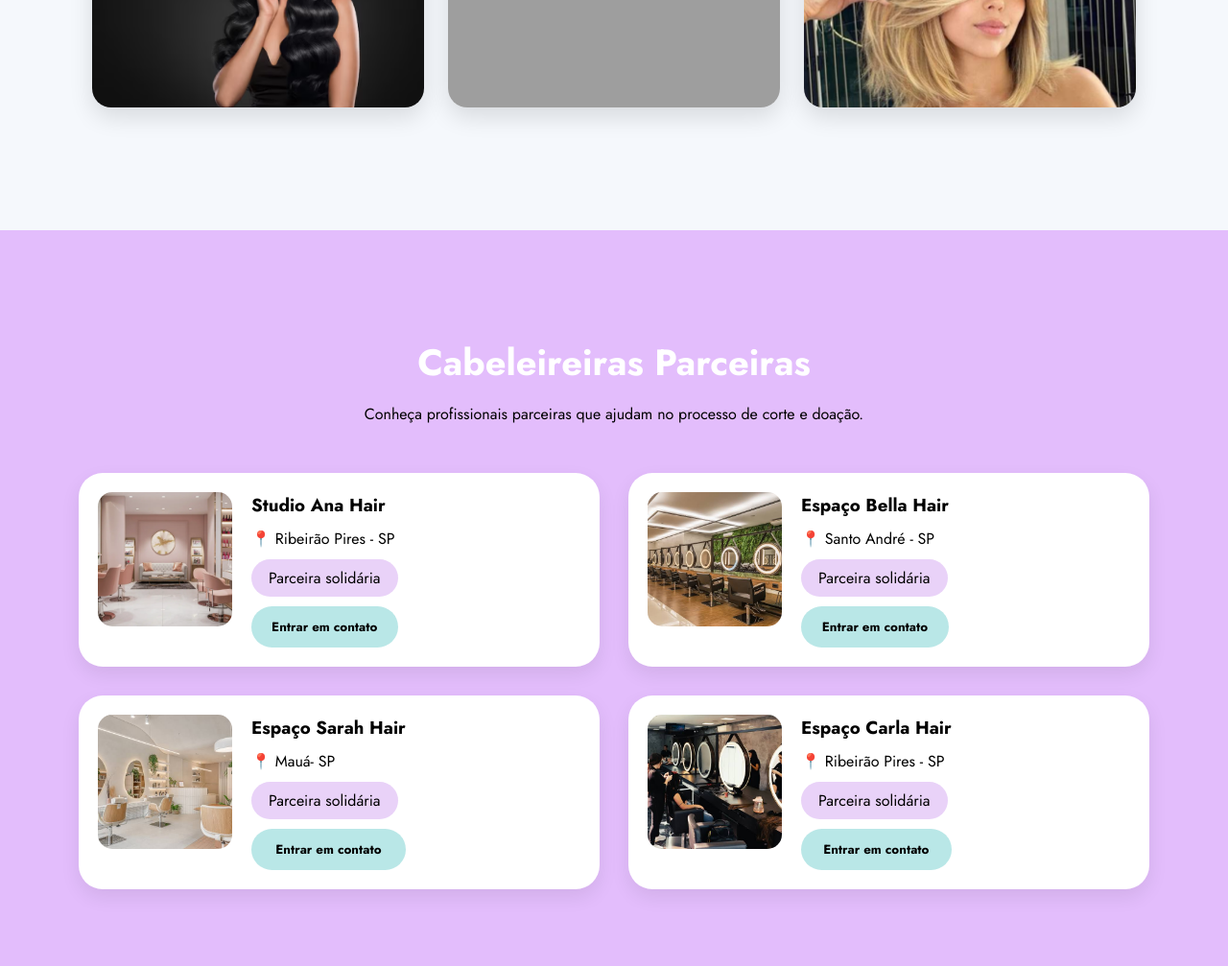
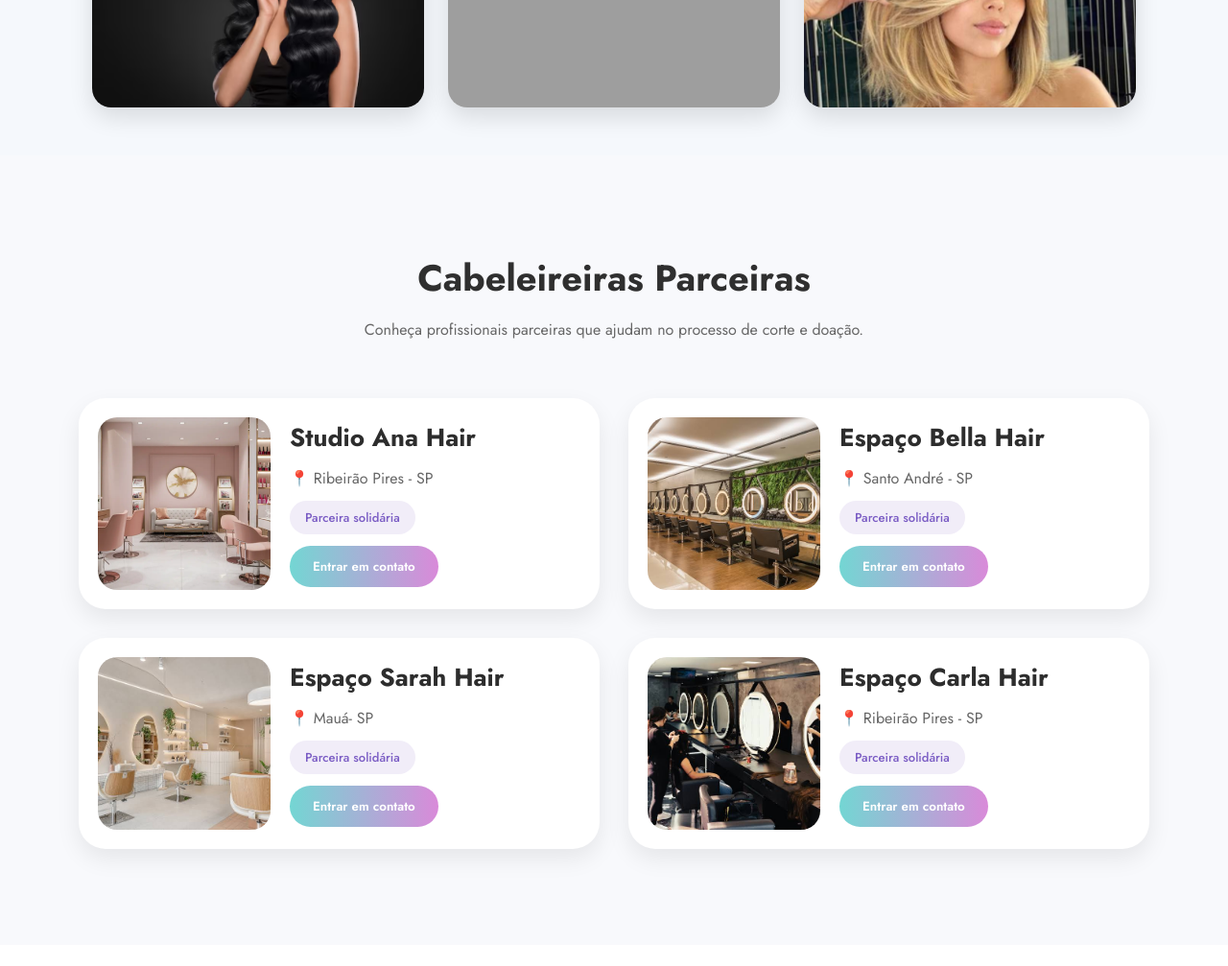
Before and after one commit to mayarasantanna2/vitalize, a PHP site: page /doacao.html in a window 1280 px wide. Shown: the part 978-1985 px from the top of the page at 96% size. After the commit the page ends 1879 px from the top, so only its background shows below. Run offline with PHP 8.4, Linux system fonts and the light colour scheme; grey boxes are pictures that could not be loaded.

Commit message:
cards salao

```diff
--- a/css/style.css
+++ b/css/style.css
@@ -569,6 +569,9 @@ textarea {
 
 
 
+
+
+
 .galeria {
     display: grid;
     grid-template-columns: repeat(3, 1fr);
@@ -591,78 +594,100 @@ textarea {
 }
 
 .parceiras {
-    background-color: #e3bdfc;
-    padding: 30px 20px;
+    padding: 100px 20px;
+    background: #f8f9fc;
+}
 
-    margin-top: 10%;
+.parceiras h2 {
+    text-align: center;
+    font-size: 38px;
+    color: #2f2f2f;
+    margin-bottom: 15px;
+}
+
+.subtitulo {
+    text-align: center;
+    max-width: 600px;
+    margin: auto;
+    color: #666;
 }
 
 .cards-parceiras {
     width: 90%;
-
-    margin: 50px auto;
-
+    margin: 60px auto 0;
     display: grid;
     grid-template-columns: repeat(2, 1fr);
     gap: 30px;
+}
 
-
+.card-salao {
+    background: white;
+    border-radius: 28px;
+    overflow: hidden;
+    display: flex;
+    gap: 20px;
+    padding: 20px;
+    box-shadow: 0 10px 25px rgba(0, 0, 0, .08);
+    transition: .3s;
 }
 
 .card-salao:hover {
     transform: translateY(-8px);
 }
 
-.card-salao {
-    background: white;
-    border-radius: 25px;
-    padding: 20px;
-    display: flex;
-    gap: 20px;
-    transition: .3s;
-    box-shadow: 0 8px 20px rgba(0, 0, 0, .08);
-}
-
 .card-salao img {
-    width: 140px;
-    height: 140px;
-
-    border-radius: 15px;
+    width: 180px;
+    height: 180px;
     object-fit: cover;
+    border-radius: 20px;
 }
 
 .info-salao {
     display: flex;
     flex-direction: column;
     justify-content: center;
-    gap: 10px;
+    gap: 12px;
+
+    flex: 1;
+}
+
+.info-salao h3 {
+    font-size: 26px;
+    color: #2d2d2d;
+}
+
+.info-salao span {
+    color: #666;
 }
 
 .tag {
-    background: #e9d2f8;
-    color: #000000;
-
     width: max-content;
-
-    padding: 8px 18px;
+    background: #f1edf8;
+    color: #7a5cc4;
+    padding: 8px 16px;
     border-radius: 999px;
+    font-size: 13px;
+    font-weight: 500;
 }
 
 .info-salao button {
+    width: max-content;
     border: none;
-    background: #B9E7E7;
-    padding: 12px 20px;
-    border-radius: 999px;
+    padding: 12px 24px;
+    border-radius: 30px;
     cursor: pointer;
     font-family: "Jost", sans-serif;
-    font-weight: bold;
+    font-weight: 600;
+    color: white;
+    background: linear-gradient(90deg,
+            #73D6D3,
+            #D98AD9);
+
+    transition: .3s;
 }
 
-.parceiras h2 {
-    text-align: center;
-    color: #ffffff;
-    font-size: 38px;
-    margin-top: 80px;
+.info-salao button:hover {
+    transform: scale(1.03);
 }
 
 .subtitulo {
@@ -714,6 +739,10 @@ textarea {
     height: auto;
 }
 
+
+
+
+
 .texto-doacao {
     max-width: 850px;
     margin: 0 auto;
@@ -721,145 +750,144 @@ textarea {
     line-height: 1.8;
     color: #333;
 }
-.cardsgrupos{
-    display:grid;
-    grid-template-columns:repeat(3,1fr);
-    gap:35px;
 
-    width:90%;
-    margin:auto;
+.cardsgrupos {
+    display: grid;
+    grid-template-columns: repeat(3, 1fr);
+    gap: 35px;
+
+    width: 90%;
+    margin: auto;
 }
 
-.cardgrupos{
-    width:100%;
-    max-width:380px;
+.cardgrupos {
+    width: 100%;
+    max-width: 380px;
 
-    background:white;
+    background: white;
 
-    border-radius:28px;
+    border-radius: 28px;
 
-    overflow:hidden;
+    overflow: hidden;
 
-    box-shadow:0 10px 25px rgba(0,0,0,.08);
+    box-shadow: 0 10px 25px rgba(0, 0, 0, .08);
 
-    transition:.3s;
+    transition: .3s;
 }
 
-.cardgrupos:hover{
-    transform:translateY(-10px);
+.cardgrupos:hover {
+    transform: translateY(-10px);
 }
 
-.cardgrupos img{
-    width:100%;
-    height:220px;
+.cardgrupos img {
+    width: 100%;
+    height: 220px;
 
-    object-fit:cover;
+    object-fit: cover;
 }
 
-.conteudocards{
-    padding:22px;
-    text-align:left;
+.conteudocards {
+    padding: 22px;
+    text-align: left;
 }
 
-.taggrupo{
-    display:inline-block;
+.taggrupo {
+    display: inline-block;
 
-    background:#f1edf8;
+    background: #f1edf8;
 
-    color:#6d5ba8;
+    color: #6d5ba8;
 
-    padding:8px 14px;
+    padding: 8px 14px;
 
-    border-radius:20px;
+    border-radius: 20px;
 
-    font-size:13px;
-    font-weight:500;
+    font-size: 13px;
+    font-weight: 500;
 
-    margin-bottom:15px;
+    margin-bottom: 15px;
 }
 
-.conteudocards h3{
-    font-size:28px;
+.conteudocards h3 {
+    font-size: 28px;
 
-    margin-bottom:15px;
+    margin-bottom: 15px;
 
-    color:#2d2d2d;
+    color: #2d2d2d;
 
-    font-weight:600;
+    font-weight: 600;
 }
 
-.infosgrupo{
-    display:flex;
-    gap:18px;
+.infosgrupo {
+    display: flex;
+    gap: 18px;
 
-    color:#7a7a7a;
+    color: #7a7a7a;
 
-    font-size:14px;
+    font-size: 14px;
 
-    margin-bottom:15px;
+    margin-bottom: 15px;
 }
 
-.focogrupo{
-    color:#555;
+.focogrupo {
+    color: #555;
 
-    line-height:1.5;
+    line-height: 1.5;
 
-    margin-bottom:25px;
+    margin-bottom: 25px;
 
-    min-height:48px;
+    min-height: 48px;
 }
 
-.botoescards{
-    display:flex;
-    gap:10px;
+.botoescards {
+    display: flex;
+    gap: 10px;
 }
 
-.cadastrogrupo{
-    flex:1;
+.cadastrogrupo {
+    flex: 1;
 
-    border:none;
+    border: none;
 
-    padding:12px;
+    padding: 12px;
 
-    border-radius:30px;
+    border-radius: 30px;
 
-    color:white;
+    color: white;
 
-    font-weight:600;
+    font-weight: 600;
 
-    background:linear-gradient(
-        90deg,
-        #73D6D3,
-        #D98AD9
-    );
+    background: linear-gradient(90deg,
+            #73D6D3,
+            #D98AD9);
 
-    cursor:pointer;
+    cursor: pointer;
 }
 
-.infogrupos{
-    border:1px solid #d7d7d7;
+.infogrupos {
+    border: 1px solid #d7d7d7;
 
-    background:white;
+    background: white;
 
-    padding:12px 18px;
+    padding: 12px 18px;
 
-    border-radius:30px;
+    border-radius: 30px;
 
-    cursor:pointer;
+    cursor: pointer;
 }
 
-.grupoencerrado{
-    flex:1;
+.grupoencerrado {
+    flex: 1;
 
-    border:none;
+    border: none;
 
-    padding:12px;
+    padding: 12px;
 
-    border-radius:30px;
+    border-radius: 30px;
 
-    background:#d3d3d3;
+    background: #d3d3d3;
 
-    color:#666;
+    color: #666;
 
-    cursor:not-allowed;
+    cursor: not-allowed;
 }
```
